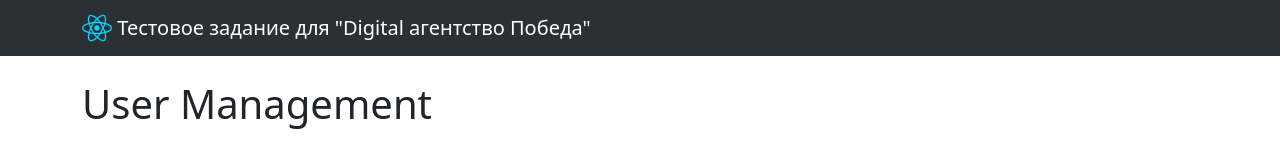
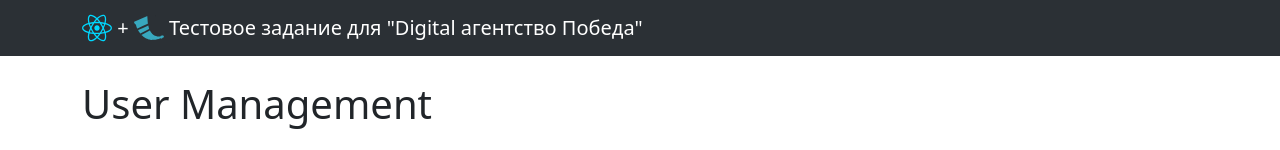
Before and after one commit to denis-ermolaev/flask_react_frontend, a React (Vite) app: page / in a window 1280 px wide. Shown: the top 150 px of the page. Built offline with nearby package versions, Linux system fonts and the light colour scheme; no server answers.

Commit message:
feat(App): Добавление логотипа Flask на navbar

```diff
--- a/src/App.jsx
+++ b/src/App.jsx
@@ -17,7 +17,15 @@ function App() {
               height="30"
               className="d-inline-block align-top"
             />
-            <span className="d-none d-md-inline">
+            {" + "}
+            <img
+              alt="Flask Logo"
+              src="/palletsprojects_flask-icon.svg"
+              width="30"
+              height="30"
+              className="d-inline-block align-top"
+            />
+            <span className="d-md-inline d-none">
               {" "}
               Тестовое задание для "Digital агентство Победа"
             </span>
```
Also changed, not shown: public/palletsprojects_flask-icon.svg (added).
